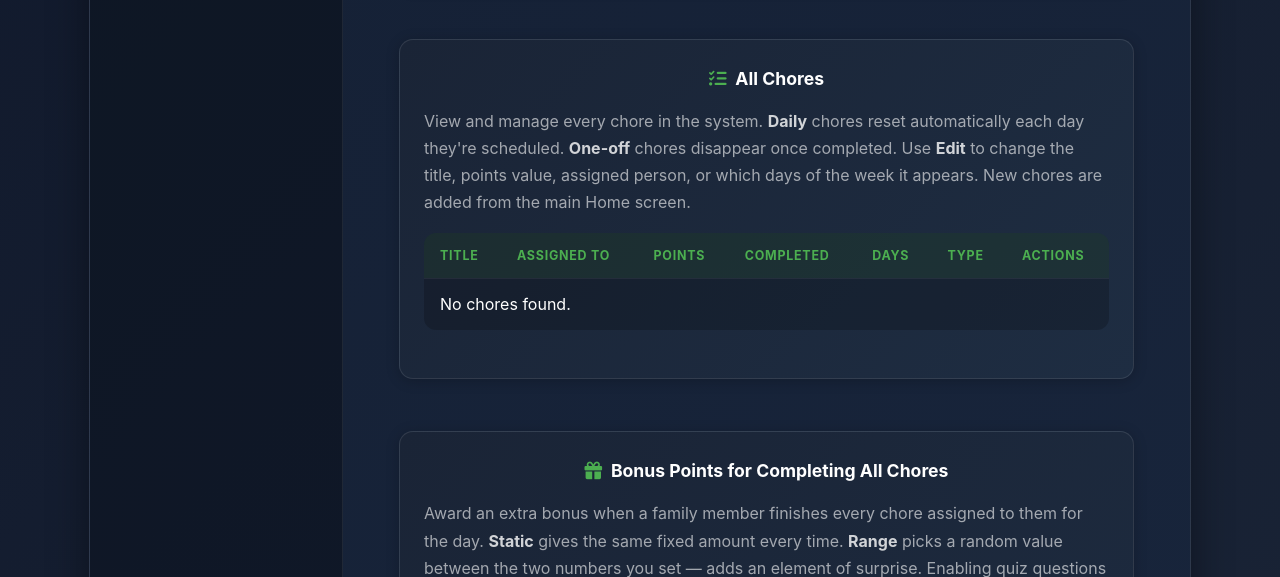
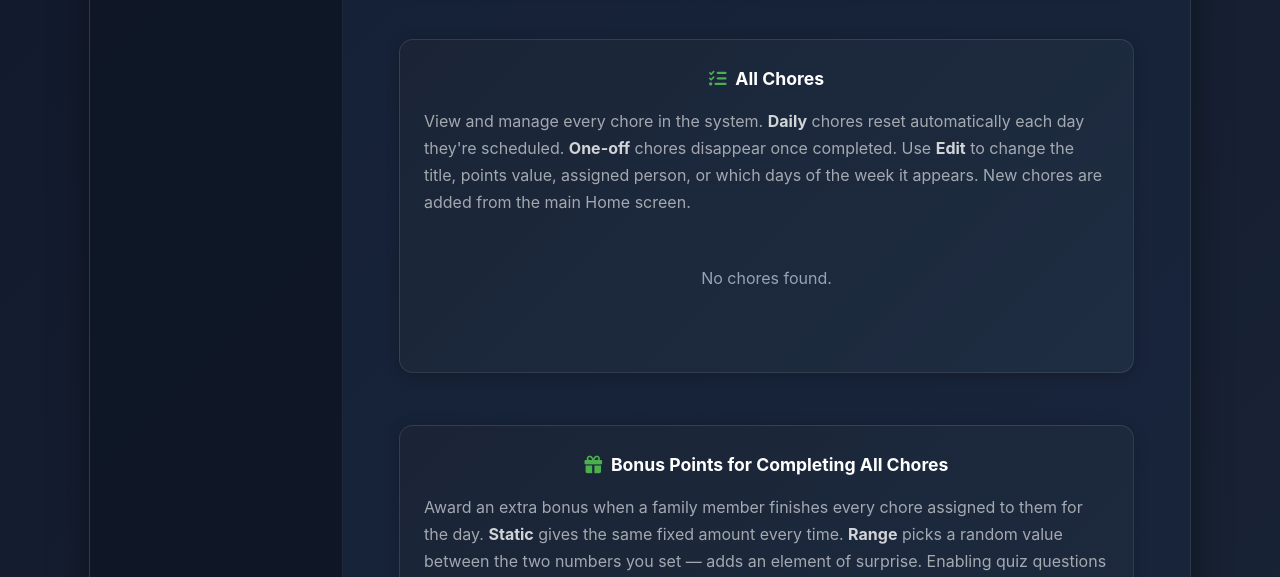
Before and after one commit to matda59/ChoresRewards, a Flask app: page /settings in a window 1280 px wide. Shown: the part 945-1522 px from the top of the page. Run offline with Flask 3, Linux system fonts and the light colour scheme; the visitor is signed in with stand-in values (Sample User, id 1); data that the repository does not hold is empty.

Commit message:
Revamp All Chores section: replace table with card list

```diff
--- a/templates/settings.html
+++ b/templates/settings.html
@@ -77,37 +77,74 @@
             color: #fff;
         }
 
-        /* ── Table ── */
+        /* ── Chore Card List ── */
         .table-container {
-            overflow-x: auto;
             margin-bottom: 1.5rem;
         }
-        .sleek-table {
-            width: 100%;
-            border-collapse: collapse;
-            background: rgba(0,0,0,0.2);
-            border-radius: 12px;
-            overflow: hidden;
-            color: #fff;
+        .chores-card-list {
+            display: flex;
+            flex-direction: column;
+            gap: 0.55rem;
         }
-        .sleek-table th,
-        .sleek-table td {
-            padding: 0.75rem 1rem;
-            text-align: left;
-            border-bottom: 1px solid rgba(255,255,255,0.06);
-            color: #fff;
+        .chore-card {
+            background: rgba(255,255,255,0.04);
+            border: 1px solid rgba(255,255,255,0.08);
+            border-radius: 14px;
+            padding: 0.85rem 1rem;
+            transition: background 0.2s, border-color 0.2s;
         }
-        .sleek-table th {
-            background: rgba(76,175,80,0.1);
+        .chore-card:hover {
+            background: rgba(255,255,255,0.07);
+            border-color: rgba(255,255,255,0.15);
+        }
+        .chore-card-main {
+            display: flex;
+            align-items: flex-start;
+            gap: 0.75rem;
+        }
+        .chore-card-title-area {
+            flex: 1;
+            min-width: 0;
+        }
+        .chore-title {
+            display: block;
+            font-size: 1.0rem;
             font-weight: 700;
-            color: #4CAF50;
-            font-size: 0.78rem;
-            letter-spacing: 0.06em;
-            text-transform: uppercase;
+            color: #f1f5f9;
+            line-height: 1.35;
+            word-break: break-word;
+            margin-bottom: 0.5rem;
         }
-        .sleek-table tr:last-child td { border-bottom: none; }
-        .sleek-table tbody tr:hover td { background: rgba(255,255,255,0.03); }
-        .no-chores { text-align: center; color: #94a3b8; padding: 1.5rem; }
+        .chore-card-meta {
+            display: flex;
+            flex-wrap: wrap;
+            gap: 0.35rem;
+            align-items: center;
+        }
+        .chore-meta-chip {
+            display: inline-flex;
+            align-items: center;
+            gap: 0.22rem;
+            padding: 0.18rem 0.62rem;
+            border-radius: 999px;
+            font-size: 0.74rem;
+            font-weight: 600;
+            line-height: 1.5;
+            white-space: nowrap;
+        }
+        .chip-person { background: rgba(139,92,246,0.18); color: #c4b5fd; border: 1px solid rgba(139,92,246,0.3); }
+        .chip-points { background: rgba(251,191,36,0.15); color: #fde68a; border: 1px solid rgba(251,191,36,0.3); }
+        .chip-daily  { background: rgba(76,175,80,0.15);  color: #86efac; border: 1px solid rgba(76,175,80,0.3); }
+        .chip-oneoff { background: rgba(251,146,60,0.15); color: #fed7aa; border: 1px solid rgba(251,146,60,0.3); }
+        .chip-done   { background: rgba(52,211,153,0.15); color: #6ee7b7; border: 1px solid rgba(52,211,153,0.3); }
+        .chip-days   { background: rgba(148,163,184,0.12); color: #94a3b8; border: 1px solid rgba(148,163,184,0.2); }
+        .chore-card-actions {
+            display: flex;
+            flex-direction: column;
+            gap: 0.4rem;
+            flex-shrink: 0;
+        }
+        .no-chores { text-align: center; color: #94a3b8; padding: 2rem; }
 
         /* ── Pill / assign buttons ── */
         .actions-cell { display: flex; gap: 0.5rem; }
@@ -355,48 +392,30 @@
                     <h3 class="section-title"><i class="fas fa-tasks"></i> All Chores</h3>
                     <p style="color:rgba(255,255,255,0.6);margin-top:0;">View and manage every chore in the system. <strong style="color:rgba(255,255,255,0.8);">Daily</strong> chores reset automatically each day they're scheduled. <strong style="color:rgba(255,255,255,0.8);">One-off</strong> chores disappear once completed. Use <strong style="color:rgba(255,255,255,0.8);">Edit</strong> to change the title, points value, assigned person, or which days of the week it appears. New chores are added from the main Home screen.</p>
                     <div class="table-container">
-                        <table class="sleek-table">
-                            <thead>
-                                <tr>
-                                    <th>Title</th>
-                                    <th>Assigned To</th>
-                                    <th>Points</th>
-                                    <th>Completed</th>
-                                    <th>Days</th>
-                                    <th>Type</th>
-                                    <th>Actions</th>
-                                </tr>
-                            </thead>
-                            <tbody id="all-chores-tbody">
-                                {% for chore in all_chores if not chore.completed or chore.is_daily %}
-                                <tr id="chore-row-{{ chore.id }}">
-                                    <td class="chore-title">{{ chore.title }}</td>
-                                    <td class="chore-assigned-to">{{ chore.assigned_to }}</td>
-                                    <td class="chore-points">{{ chore.points }}</td>
-                                    <td>{% if chore.completed %}Yes{% else %}No{% endif %}</td>
-                                    <td class="chore-days">
-                                        {% if chore.days_of_week %}
-                                            {% set days = chore.days_of_week.split(',') if chore.days_of_week is string else chore.days_of_week %}
-                                            {% set short_days = days|map('trim')|map('lower')|list %}
-                                            {% for d in short_days %}
-                                                {% if not loop.first %}, {% endif %}
-                                                {% if d == 'monday' %}Mon{% elif d == 'tuesday' %}Tue{% elif d == 'wednesday' %}Wed{% elif d == 'thursday' %}Thu{% elif d == 'friday' %}Fri{% elif d == 'saturday' %}Sat{% elif d == 'sunday' %}Sun{% else %}{{ d }}{% endif %}
-                                            {% endfor %}
-                                        {% else %}
-                                            {% if chore.is_daily %}Daily{% else %}-{% endif %}
-                                        {% endif %}
-                                    </td>
-                                    <td>{% if chore.is_daily %}Daily{% else %}One-off{% endif %}</td>
-                                    <td class="actions-cell">
-                                        <button class="edit-btn" onclick="editChore({{ chore.id }})">Edit</button>
-                                        <button class="delete-btn" onclick="deleteDailyChore({{ chore.id }})">Delete</button>
-                                    </td>
-                                </tr>
-                                {% else %}
-                                <tr><td colspan="7" class="no-chores">No chores found.</td></tr>
-                                {% endfor %}
-                            </tbody>
-                        </table>
+                        <div class="chores-card-list" id="all-chores-tbody">
+                            {% for chore in all_chores if not chore.completed or chore.is_daily %}
+                            <div class="chore-card" id="chore-row-{{ chore.id }}">
+                                <div class="chore-card-main">
+                                    <div class="chore-card-title-area">
+                                        <span class="chore-title">{{ chore.title }}</span>
+                                        <div class="chore-card-meta">
+                                            <span class="chore-meta-chip chip-person chore-assigned-to">{{ chore.assigned_to }}</span>
+                                            <span class="chore-meta-chip chip-points"><i class="fas fa-star" style="font-size:0.7em;"></i>&nbsp;<span class="chore-points">{{ chore.points }}</span></span>
+                                            <span class="chore-meta-chip {% if chore.is_daily %}chip-daily{% else %}chip-oneoff{% endif %}">{% if chore.is_daily %}<i class="fas fa-sync-alt" style="font-size:0.7em;"></i>&nbsp;Daily{% else %}<i class="fas fa-bolt" style="font-size:0.7em;"></i>&nbsp;One-off{% endif %}</span>
+                                            {% if chore.completed %}<span class="chore-meta-chip chip-done"><i class="fas fa-check" style="font-size:0.7em;"></i>&nbsp;Done</span>{% endif %}
+                                            <span class="chore-meta-chip chip-days chore-days">{% if chore.days_of_week %}{% set days = chore.days_of_week.split(',') if chore.days_of_week is string else chore.days_of_week %}{% set short_days = days|map('trim')|map('lower')|list %}{% for d in short_days %}{% if not loop.first %}, {% endif %}{% if d == 'monday' %}Mon{% elif d == 'tuesday' %}Tue{% elif d == 'wednesday' %}Wed{% elif d == 'thursday' %}Thu{% elif d == 'friday' %}Fri{% elif d == 'saturday' %}Sat{% elif d == 'sunday' %}Sun{% else %}{{ d }}{% endif %}{% endfor %}{% else %}{% if chore.is_daily %}Daily{% else %}-{% endif %}{% endif %}</span>
+                                        </div>
+                                    </div>
+                                    <div class="chore-card-actions">
+                                        <button class="edit-btn" onclick="editChore({{ chore.id }})"><i class="fas fa-pencil-alt"></i> Edit</button>
+                                        <button class="delete-btn" onclick="deleteDailyChore({{ chore.id }})"><i class="fas fa-trash"></i> Delete</button>
+                                    </div>
+                                </div>
+                            </div>
+                            {% else %}
+                            <div class="no-chores">No chores found.</div>
+                            {% endfor %}
+                        </div>
                     </div>
                 </section>
                 <section class="settings-section">
```
